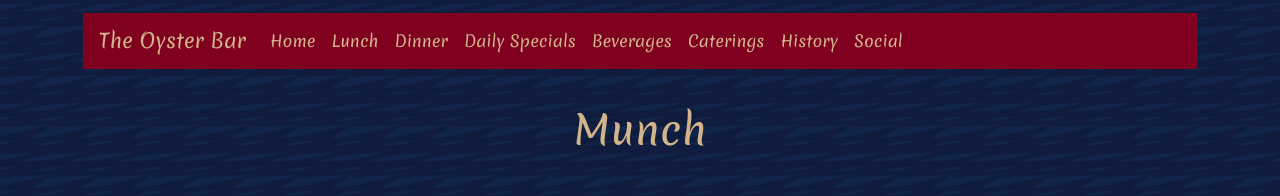
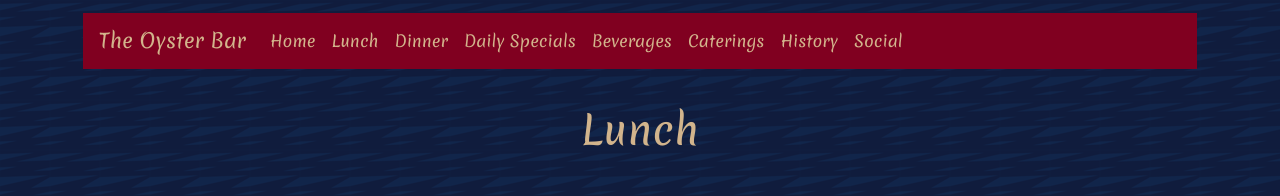
Before and after one commit to TrentGard/oyster-bar, a React (Create React App) app: page /lunch in a window 1280 px wide. Shown: the top 196 px of the page. Built offline with nearby package versions, Linux system fonts and the light colour scheme.

Commit message:
Fixed Lunch spelling

```diff
--- a/src/pages/Lunch.js
+++ b/src/pages/Lunch.js
@@ -8,7 +8,7 @@ import { Container } from "react-bootstrap";
 const Lunch = () => {
   return (
     <Container>
-      <h1 className="page-title">Munch</h1>
+      <h1 className="page-title">Lunch</h1>
       <OBCarousel className="carousel-image-menu" />
       <img src={lunchApp} alt="Lunch App" className="menu-image" />
       <img src={lunchSandwich} alt="Lunch Sandwich" className="menu-image" />
```
